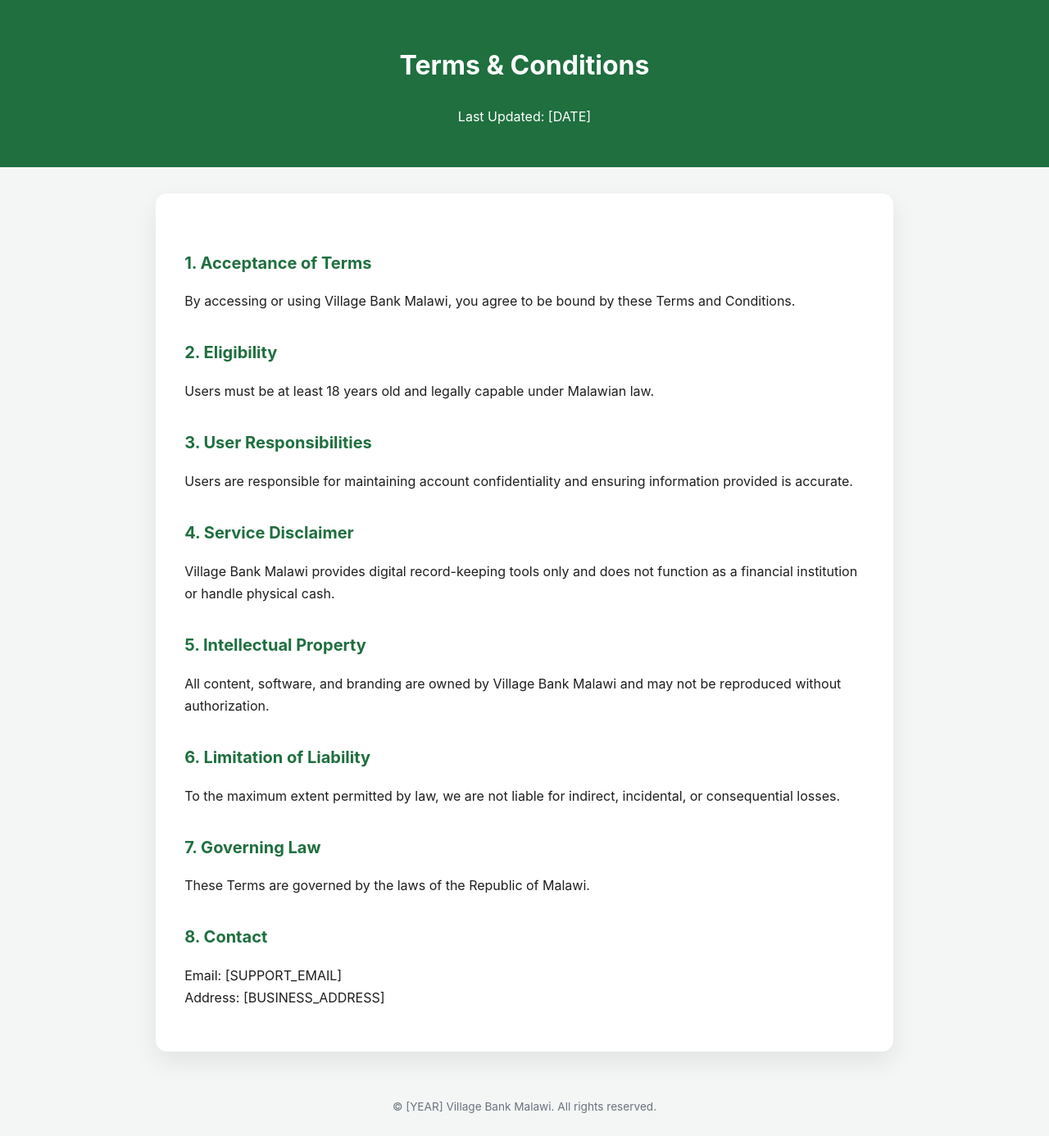
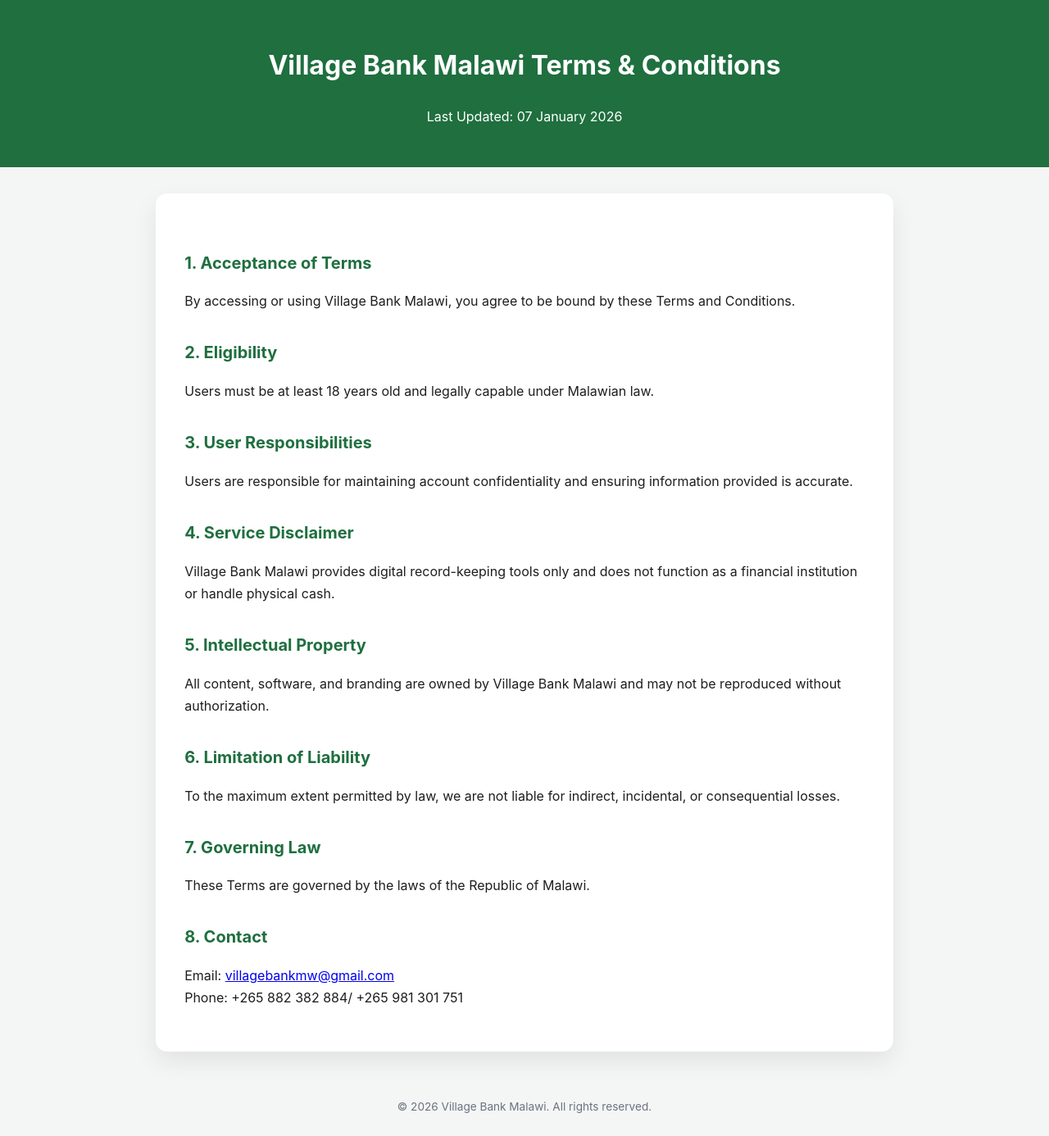
Before and after one commit to Taks-Core/village-bank-legal, a plain HTML site: page terms-and-conditions.html in a window 1280 px wide. Shown: the whole page at 82% size. Drawn offline with Linux system fonts and the light colour scheme.

Commit message:
Update terms-and-conditions.html

```diff
--- a/terms-and-conditions.html
+++ b/terms-and-conditions.html
@@ -60,8 +60,8 @@
 <body>
 
 <header>
-  <h1>Terms & Conditions</h1>
-  <p>Last Updated: [DATE]</p>
+  <h1>Village Bank Malawi Terms & Conditions</h1>
+  <p>Last Updated: 07 January 2026</p>
 </header>
 
 <main>
@@ -109,15 +109,15 @@
 
     <h2>8. Contact</h2>
     <p>
-      Email: [SUPPORT_EMAIL]<br/>
-      Address: [BUSINESS_ADDRESS]
+      Email: <a href="mailto:villagebankmw@gmail.com">villagebankmw@gmail.com</a><br/>
+      Phone: +265 882 382 884/ +265 981 301 751
     </p>
 
   </div>
 </main>
 
 <footer>
-  © [YEAR] Village Bank Malawi. All rights reserved.
+  © 2026 Village Bank Malawi. All rights reserved.
 </footer>
 
 </body>
```
